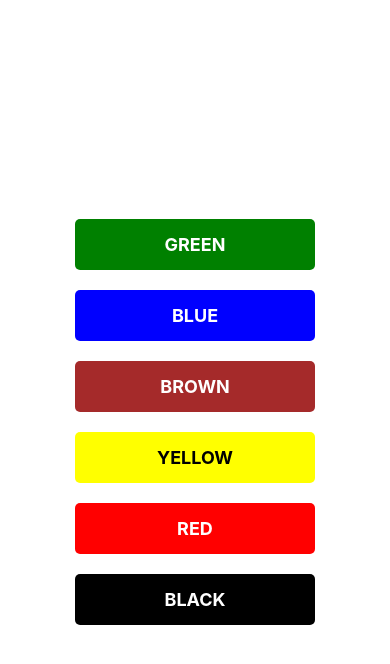
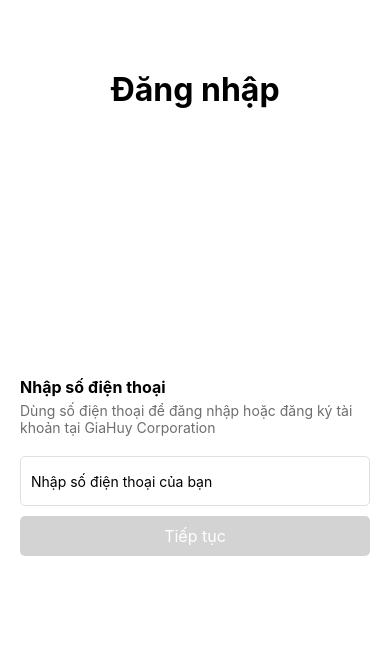
Before and after one commit to VamosHuiJia/Mobile-Application-Development, a React Native app in the folder MyExercises/: screen / in a window 390 px wide. Shown: the top 664 px of the page. Built offline with nearby package versions, Linux system fonts and the light colour scheme.

Commit message:
Update App.js

```diff
--- a/MyExercises/App.js
+++ b/MyExercises/App.js
@@ -2,13 +2,15 @@ import React from 'react';
 import LoginScreen from './src/Bai1BasicComp';
 import Component from './src/Bai2_1CustomComp';
 import NotificationList from './src/Bai2_2Flatlist';
-import Lesson5 from './src/Lesson5'
+import Lesson5 from './src/Lesson5';
+import ValidateForm from './src/Bai4ValidateForm'
 
 const App = () => {
   // return <LoginScreen />;
   // return <Component />;
   // return <NotificationList />;
-  return <Lesson5 />;
+  // return <Lesson5 />;
+  return <ValidateForm />;
 };
 
 export default App;
```
